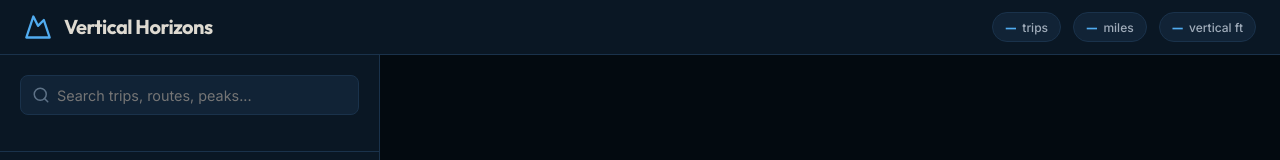
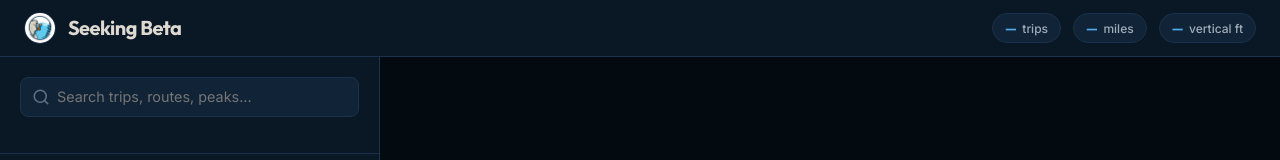
Before and after one commit to shevelevs/climbing-trip-reports, a website: page web/index.html in a window 1280 px wide. Shown: the top 160 px of the page. Drawn offline with nearby package versions, Linux system fonts and the light colour scheme; no server answers.

Commit message:
Update web app title to Seeking Beta and add custom circular climber logo

```diff
--- a/web/index.html
+++ b/web/index.html
@@ -3,7 +3,7 @@
 <head>
   <meta charset="UTF-8">
   <meta name="viewport" content="width=device-width, initial-scale=1.0">
-  <title>Vertical Horizons | Climbing Trip Reports</title>
+  <title>Seeking Beta | Climbing Trip Reports</title>
 
   <!-- Fonts -->
   <link rel="preconnect" href="https://fonts.googleapis.com">
@@ -21,10 +21,8 @@
     <!-- Header -->
     <header class="app-header">
       <div class="header-logo">
-        <svg viewBox="0 0 24 24" width="28" height="28" fill="none" stroke="currentColor" stroke-width="2" stroke-linecap="round" stroke-linejoin="round">
-          <path d="m8 3 4 8 5-5 5 15H2L8 3z"/>
-        </svg>
-        <h1>Vertical Horizons</h1>
+        <img src="climbing_logo.jpg" alt="Seeking Beta Logo" class="logo-img">
+        <h1>Seeking Beta</h1>
       </div>
       <div class="header-stats" id="global-stats">
         <!-- Filled dynamically -->
--- a/web/styles.css
+++ b/web/styles.css
@@ -86,6 +86,14 @@ body {
   font-weight: 700;
   letter-spacing: -0.025em;
   color: var(--text-primary);
+}
+
+.logo-img {
+  width: 32px;
+  height: 32px;
+  border-radius: 50%;
+  border: 1px solid var(--border-color);
+  object-fit: cover;
 }
 
 .header-stats {
```
Also changed, not shown: web/climbing_logo.jpg (added).
